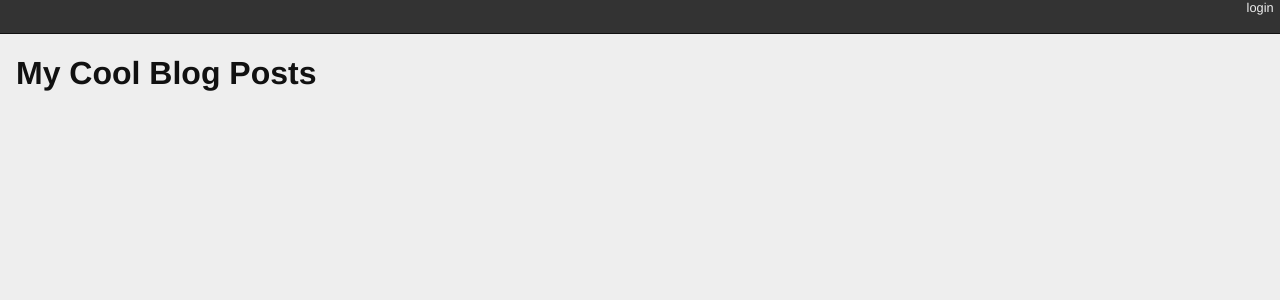
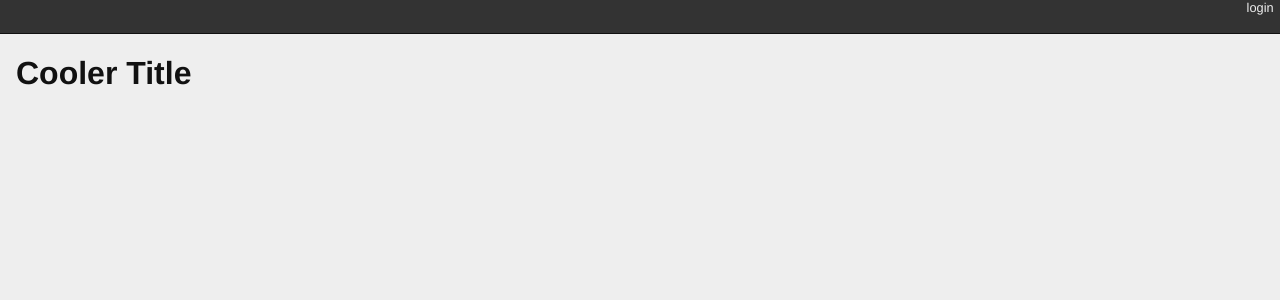
Before and after one commit to Sheridan-Morris/django-blog, a Django app: page / in a window 1280 px wide. Shown: the top 300 px of the page. Run offline with Django 3.2, Linux system fonts and the light colour scheme; data that the repository does not hold is empty.

Commit message:
Change title.

```diff
--- a/blogging/templates/blogging/list.html
+++ b/blogging/templates/blogging/list.html
@@ -1,5 +1,5 @@
 {% extends "base.html" %}{% block content %}
-    <h1>My Cool Blog Posts</h1>
+    <h1>Cooler Title</h1>
     {% comment %} Query: {% endcomment%}
     {% for post in post_list %}
     <div class="post">
--- a/blogging/tests.py
+++ b/blogging/tests.py
@@ -52,7 +52,7 @@ class FrontEndTestCase(TestCase):
     def test_list_only_published(self):
         resp = self.client.get("/")
         resp_text = resp.content.decode(resp.charset)
-        self.assertTrue("My Cool Blog Posts" in resp_text)
+        self.assertTrue("Cooler Title" in resp_text)
         for count in range(1, 11):
             title = "Post %d Title" % count
             if count < 6:
```
